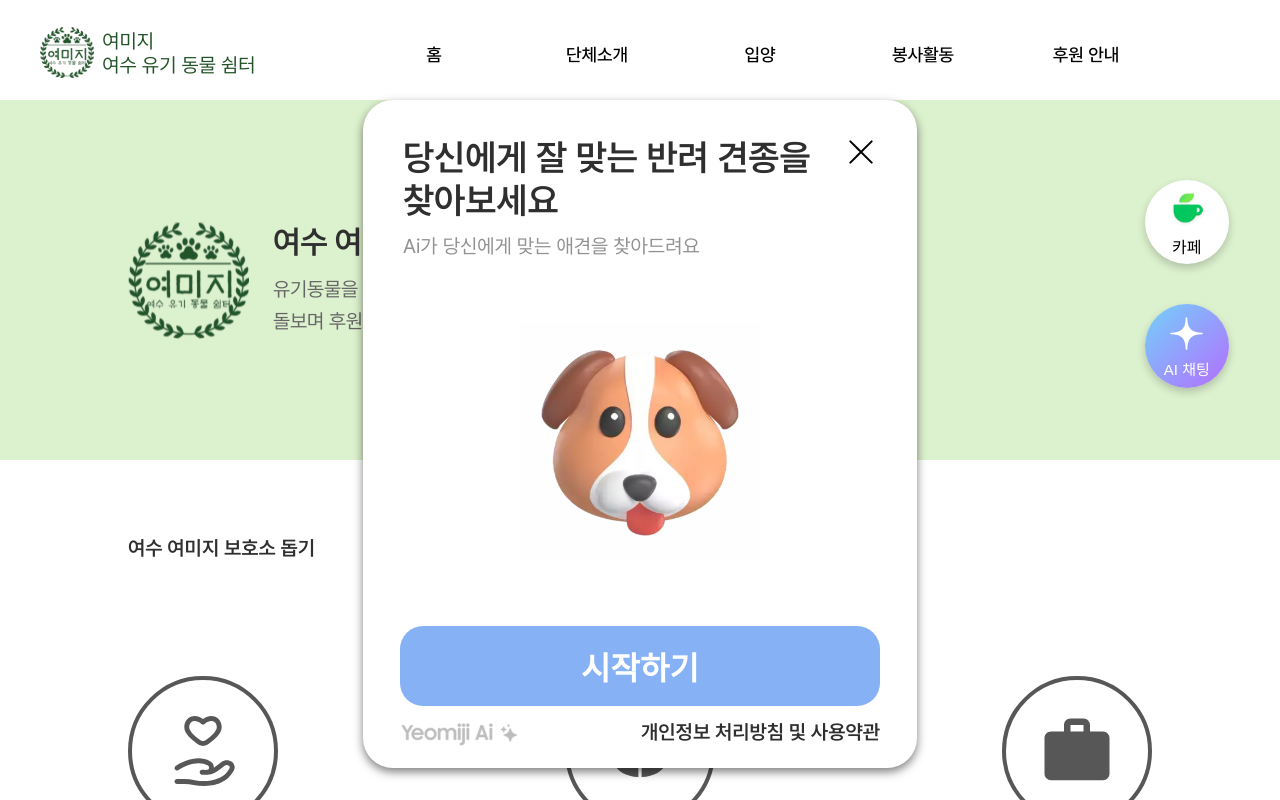
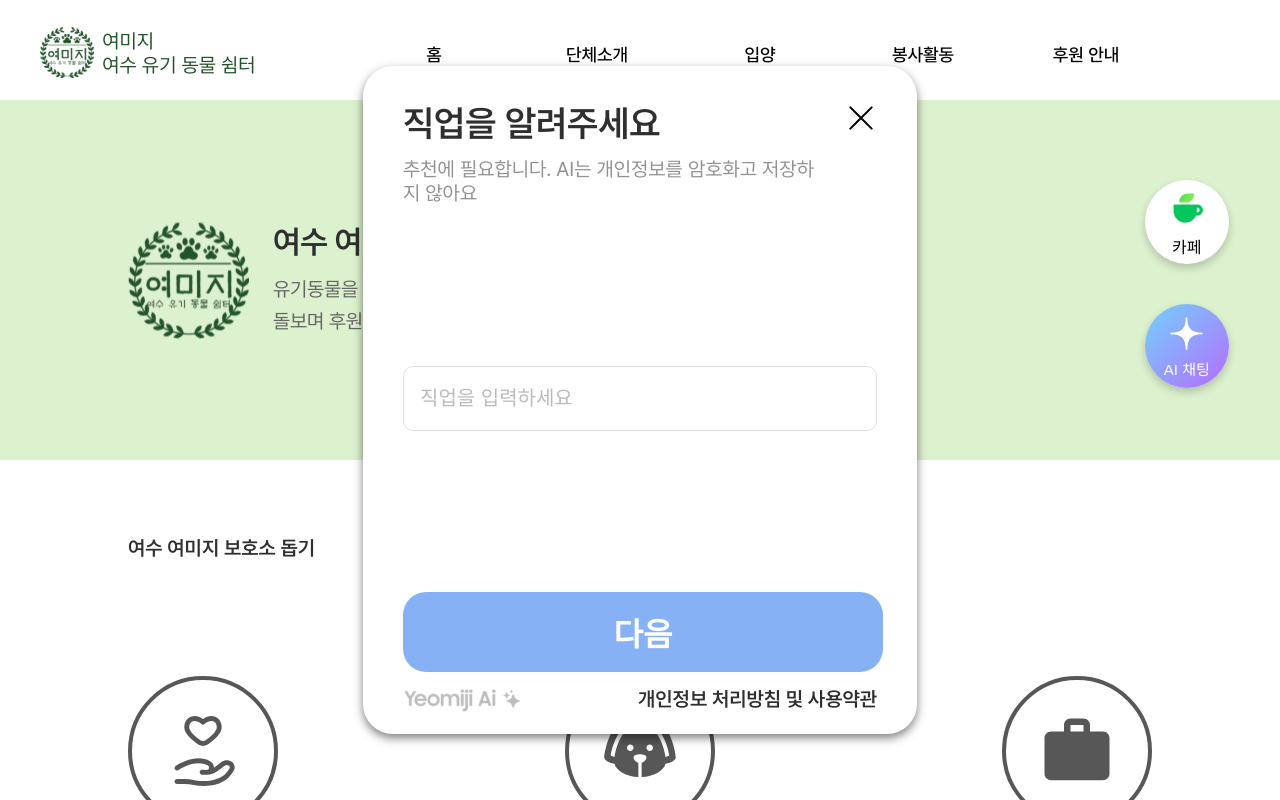
Before and after one commit to aspis-platform/Yeomiji-FE, a React (Vite) app: page / in a window 1280 px wide. Both pictures are taken after a click on the button "시작하기". Shown: the top 800 px of the page. Built offline with nearby package versions, Linux system fonts and the light colour scheme.

Commit message:
feat : AI질문 멀티뷰 기능 일부구현

```diff
--- /dev/null
+++ b/src/components/AiChat/AiChatModal.tsx
@@ -0,0 +1,108 @@
+import React, { useState } from "react";
+import styled from "styled-components";
+import { theme } from "../../style/theme";
+import cross_img from "../../assets/cross-img.svg";
+import WelcomeView from "./Views/01_WelcomeView";
+import JobView from "./Views/02_JobViewView";
+
+const AiChatModal: React.FC = () => {
+  const [currentScreen, setCurrentScreen] = useState(0);
+  const [job, setJob] = useState("");
+
+  const goToNext = () => {
+    setCurrentScreen(currentScreen + 1);
+  };
+
+  const screenTitles = [
+    {
+      title: "당신에게 잘 맞는 반려 견종을 찾아보세요",
+      subtitle: "AI가 당신에게 맞는 애견을 찾아드려요"
+    },
+    {
+      title: "직업을 알려주세요",
+      subtitle: "추천에 필요합니다. AI는 개인정보를 암호화고 저장하지 않아요"
+    }
+  ];
+
+  return (
+    <ChatContainer>
+      <TopContainer>
+        <Title>
+          <Question>{screenTitles[currentScreen].title}</Question>
+          <p>{screenTitles[currentScreen].subtitle}</p>
+        </Title>
+        <CloseButton>
+          <img src={cross_img} alt="닫기" />
+        </CloseButton>
+      </TopContainer>
+
+      {currentScreen === 0 && (
+        <WelcomeView onNext={goToNext} />
+      )}
+
+      {currentScreen === 1 && (
+        <JobView
+          job={job}
+          onJobChange={setJob}
+          onNext={goToNext}
+        />
+      )}
+    </ChatContainer>
+  );
+};
+
+const ChatContainer = styled.div`
+  width: 554px;
+  height: 668px;
+  background-color: ${theme.color.white};
+  border-radius: 30px;
+  padding: 36px 40px 22px;
+  display: flex;
+  flex-direction: column;
+  align-items: center;
+  box-shadow: 0 4px 10px rgba(0, 0, 0, 0.5);
+  justify-content: space-between;
+
+  z-index: 100;
+  position: fixed;
+  top: 50%;
+  left: 50%;
+  transform: translate(-50%, -50%);
+`;
+
+const TopContainer = styled.div`
+  display: flex;
+  flex-direction: row;
+  align-items: flex-start;
+  justify-content: space-between;
+  width: 100%;
+  gap: 20px;
+
+  img {
+    width: 32px;
+    height: 32px;
+  }
+`;
+
+const Title = styled.div`
+  font-size: 20px;
+  font-weight: 400;
+  color: #929292;
+  display: flex;
+  flex-direction: column;
+  gap: 12px;
+`;
+
+const Question = styled.div`
+  font-size: 36px;
+  font-weight: 600;
+  color: ${theme.color.black};
+`;
+
+const CloseButton = styled.button`
+  border: none;
+  background-color: ${theme.color.white};
+  cursor: pointer;
+`;
+
+export default AiChatModal;
--- /dev/null
+++ b/src/components/AiChat/Views/01_WelcomeView.tsx
@@ -0,0 +1,61 @@
+import React from "react";
+import styled from "styled-components";
+import dog_3d from "../../../assets/dog_img_3d.svg";
+import AI_logo from "../../../assets/YeomijiAiLogoFull.svg";
+import { theme } from "../../../style/theme";
+
+interface WelcomeScreenProps {
+  onNext: () => void;
+}
+
+const WelcomeView: React.FC<WelcomeScreenProps> = ({ onNext }) => {
+  return (
+    <>
+      <DogImage src={dog_3d} alt="강아지 이미지" />
+      <BottomSection>
+        <ContinueButton onClick={onNext}>시작하기</ContinueButton>
+        <SignatureContainer>
+          <img src={AI_logo} alt="Gram Ai" />
+          <p>개인정보 처리방침 및 사용약관</p>
+        </SignatureContainer>
+      </BottomSection>
+    </>
+  );
+};
+
+const DogImage = styled.img`
+  margin: 20px 0;
+`;
+
+const BottomSection = styled.section`
+  display: flex;
+  flex-direction: column;
+  gap: 14px;
+  width: 100%;
+`;
+
+const ContinueButton = styled.button`
+  width: 480px;
+  height: 80px;
+  background-color: #86b2f5;
+  border: none;
+  border-radius: 23px;
+  color: ${theme.color.white};
+  font-size: 32px;
+  font-weight: 600;
+  cursor: pointer;
+`;
+
+const SignatureContainer = styled.div`
+  display: flex;
+  flex-direction: row;
+  justify-content: space-between;
+  align-items: center;
+  width: 100%;
+  color: ${theme.color.black};
+  font-size: 20px;
+  font-weight: 600;
+  cursor: pointer;
+`;
+
+export default WelcomeView;
--- /dev/null
+++ b/src/components/AiChat/Views/02_JobViewView.tsx
@@ -0,0 +1,85 @@
+import React from "react";
+import styled from "styled-components";
+import { theme } from "../../../style/theme";
+import AI_logo from "../../../assets/YeomijiAiLogoFull.svg";
+
+interface JobInputScreenProps {
+  job: string;
+  onJobChange: (job: string) => void;
+  onNext: () => void;
+}
+
+const JobView: React.FC<JobInputScreenProps> = ({ job, onJobChange, onNext }) => {
+  return (
+    <>
+      <InputContainer>
+        <input
+          type="text"
+          placeholder="직업을 입력하세요"
+          value={job}
+          onChange={(e) => onJobChange(e.target.value)}
+        />
+      </InputContainer>
+      <BottomSection>
+        <ContinueButton onClick={onNext}>다음</ContinueButton>
+        <SignatureContainer>
+          <img src={AI_logo} alt="AI 로고" />
+          <p>개인정보 처리방침 및 사용약관</p>
+        </SignatureContainer>
+      </BottomSection>
+    </>
+  );
+};
+
+const InputContainer = styled.div`
+  width: 100%;
+  flex-grow: 1;
+  display: flex;
+  align-items: center;
+  justify-content: center;
+
+  input {
+    width: 100%;
+    padding: 20px 16px;
+    border: 1px solid #e0e0e0;
+    border-radius: 10px;
+    font-size: 20px;
+
+    &::placeholder {
+      color: #bbbbbb;
+    }
+  }
+`;
+
+const BottomSection = styled.section`
+  display: flex;
+  flex-direction: column;
+  gap: 14px;
+  width: 100%;
+`;
+
+const ContinueButton = styled.button`
+  width: 480px;
+  height: 80px;
+  background-color: #86b2f5;
+  border: none;
+  border-radius: 23px;
+  color: ${theme.color.white};
+  font-size: 32px;
+  font-weight: 600;
+  cursor: pointer;
+`;
+
+const SignatureContainer = styled.div`
+  display: flex;
+  flex-direction: row;
+  justify-content: space-between;
+  align-items: center;
+  width: 100%;
+  color: ${theme.color.black};
+  font-size: 20px;
+  font-weight: 600;
+  cursor: pointer;
+`;
+
+export default JobView;
--- a/src/components/base/AiChatModal.tsx
+++ /dev/null
@@ -1,105 +0,0 @@
-import styled from "styled-components";
-import { theme } from "../../style/theme";
-import cross_img from "../../assets/cross-img.svg";
-import dog_3d from "../../assets/dog_img_3d.svg";
-import AI_logo from "../../assets/YeomijiAiLogoFull.svg";
-
-const AiChatModal = () => {
-  return (
-    <ChatContainer>
-      <TopContainer>
-        <Title>
-          <Question>당신에게 잘 맞는 반려 견종을 찾아보세요</Question>
-          <p>Ai가 당신에게 맞는 애견을 찾아드려요</p>
-        </Title>
-        <CloseButton>
-          <img src={cross_img} alt="" />
-        </CloseButton>
-      </TopContainer>
-
-      <img src={dog_3d} />
-
-      <BottomSection>
-        <ContinueButton>시작하기</ContinueButton>
-        <SignatureContainer>
-          <img src={AI_logo} alt="" />
-          <p>개인정보 처리방침 및 사용약관</p>
-        </SignatureContainer>
-      </BottomSection>
-    </ChatContainer>
-  );
-};
-
-const CloseButton = styled.button`
-  border: none;
-  background-color: ${theme.color.white};
-  cursor: pointer;
-`;
-const SignatureContainer = styled.div`
-  display: flex;
-  flex-direction: row;
-  justify-content: space-between;
-  color: ${theme.color.black};
-  font-size: 20px;
-  font-weight: 600;
-  cursor: pointer;
-`;
-const BottomSection = styled.section`
-  display: flex;
-  flex-direction: column;
-  gap: 14px;
-`;
-const ContinueButton = styled.button`
-  width: 480px;
-  height: 80px;
-  background-color: #86b2f5;
-  border: none;
-  border-radius: 23px;
-  color: ${theme.color.white};
-  font-size: 32px;
-  font-weight: 600;
-  cursor: pointer;
-`;
-const TopContainer = styled.div`
-  display: flex;
-  flex-direction: row;
-  align-items: flex-start;
-  justify-content: space-between;
-  gap: 20px;
-
-  img {
-    width: 32px;
-    height: 32px;
-  }
-`;
-const Title = styled.div`
-  font-size: 20px;
-  font-weight: 400;
-  color: #929292;
-
-  display: flex;
-  flex-direction: column;
-  gap: 12px;
-`;
-const Question = styled.div`
-  font-size: 36px;
-  font-weight: 600;
-  color: ${theme.color.black};
-`;
-const ChatContainer = styled.div`
-  width: 554px;
-  height: 668px;
-  background-color: ${theme.color.white};
-  border-radius: 30px;
-  padding: 36px 40px 22px;
-  display: flex;
-  flex-direction: column;
-  align-items: center;
-  box-shadow: 0 4px 10px rgba(0, 0, 0, 0.5);
-  justify-content: space-between;
-
-  z-index: 100;
-  position: fixed;
-`;
-
-export default AiChatModal;
--- a/src/pages/HomepageMain.tsx
+++ b/src/pages/HomepageMain.tsx
@@ -3,7 +3,7 @@ import WelcomeBanner from "../components/MainPage/WelcomeBanner";
 import styled from "styled-components";
 import HelpYeomiji from "../components/MainPage/HelpYeomiji";
 import AdoptNTC from "../components/MainPage/AdoptNTC";
-import AiChatModal from "../components/base/AiChatModal";
+import AiChatModal from "../components/AiChat/AiChatModal";
 
 const HomepageMain = () => {
   return (
```
